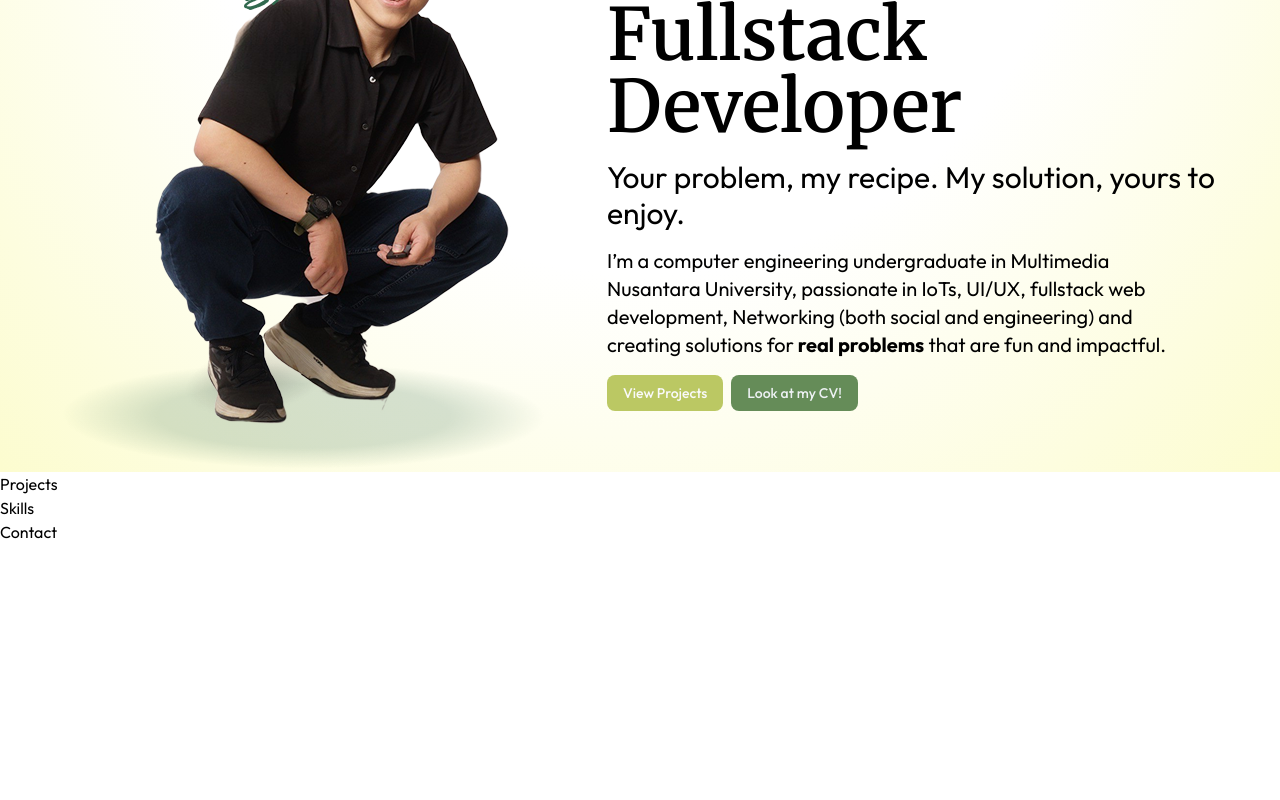
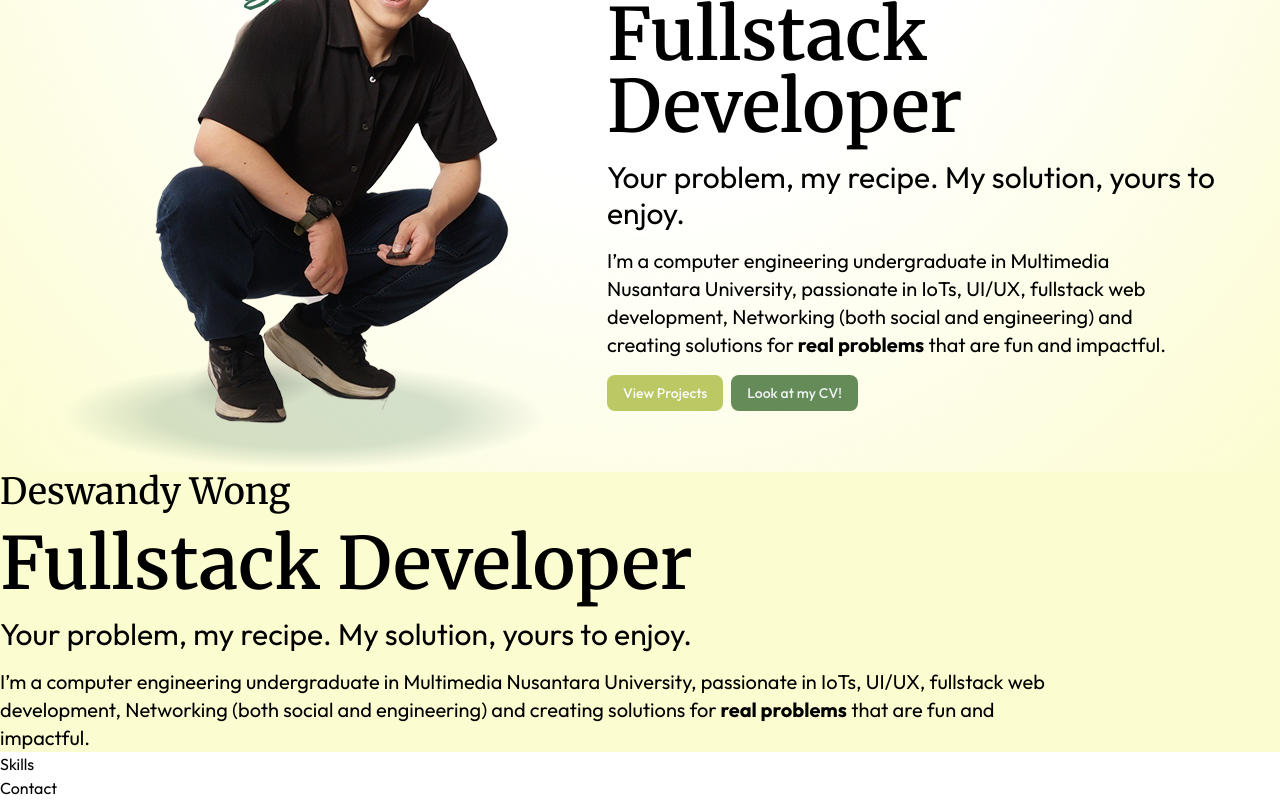
Before and after one commit to Deswandy/portfolio, a React (Vite) app: page / in a window 1280 px wide. Shown: the part 881-1681 px from the top of the page. Before the commit the page ends 1425 px from the top, so only its background shows below. Built offline with nearby package versions, Linux system fonts and the light colour scheme.

Commit message:
feat: background colors

```diff
--- a/src/components/Profile.tsx
+++ b/src/components/Profile.tsx
@@ -4,7 +4,7 @@ import { Button } from "./ui/button";
 
 const Profile = () => {
   return (
-    <section className="relative" style={{"background": "radial-gradient(ellipse at top, #ffffff, #ffffff, rgba(241, 241, 28, 0.21))"}}>
+    <section className="relative" style={{"background": "radial-gradient(ellipse at top, #ffffff 0%, #ffffff 40%, rgba(241, 241, 28, 0.2)) 70%"}}>
       <img src={tiles} className="w-full" />
       <div className="flex flex-row items-center gap-12">
         <img src={me} className="-mt-24 ml-12" />
--- a/src/components/Projects.tsx
+++ b/src/components/Projects.tsx
@@ -1,7 +1,23 @@
 const Projects = () => {
   return (
-    <div>Projects</div>
-  )
-}
+    <section className="w-full bg-[#f1f11c]/20">
+      <div className="flex flex-row items-center gap-12">
+        <div className="flex flex-col gap-4">
+          <h1 className="text-4xl font-serif font-medium">Deswandy Wong</h1>
+          <h1 className="text-7xl font-serif font-semibold">Fullstack Developer</h1>
+          <h2 className="text-3xl">
+            Your problem, my recipe. My solution, yours to enjoy.
+          </h2>
+          <p className="text-xl text-wrap w-10/12">
+            I’m a computer engineering undergraduate in Multimedia Nusantara
+            University, passionate in IoTs, UI/UX, fullstack web development,
+            Networking (both social and engineering) and creating solutions for
+            <b> real problems</b> that are fun and impactful.
+          </p>
+        </div>
+      </div>
+    </section>
+  );
+};
 
-export default Projects
+export default Projects;
--- a/src/routes/index.tsx
+++ b/src/routes/index.tsx
@@ -1,5 +1,6 @@
 import Hero from '@/components/Hero'
 import Profile from '@/components/Profile'
+import Projects from '@/components/Projects'
 import { createFileRoute } from '@tanstack/react-router'
 
 export const Route = createFileRoute('/')({
@@ -11,7 +12,7 @@ function RouteComponent() {
   <div className=''>
     <Hero/>
     <Profile/>
-    <h1>Projects</h1>
+    <Projects/>
     <h1>Skills</h1>
     <h1>Contact</h1>
   </div>
```
